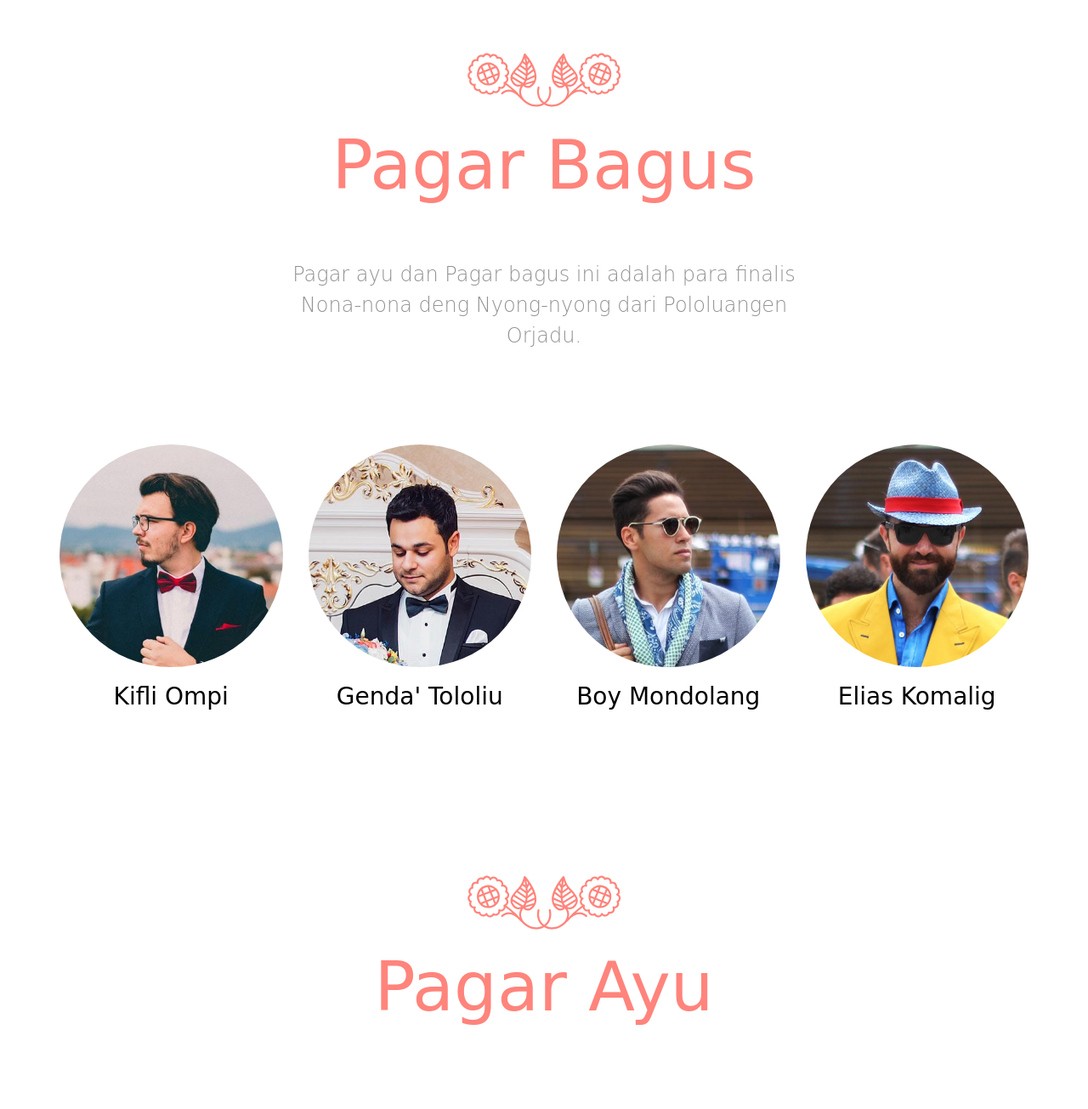
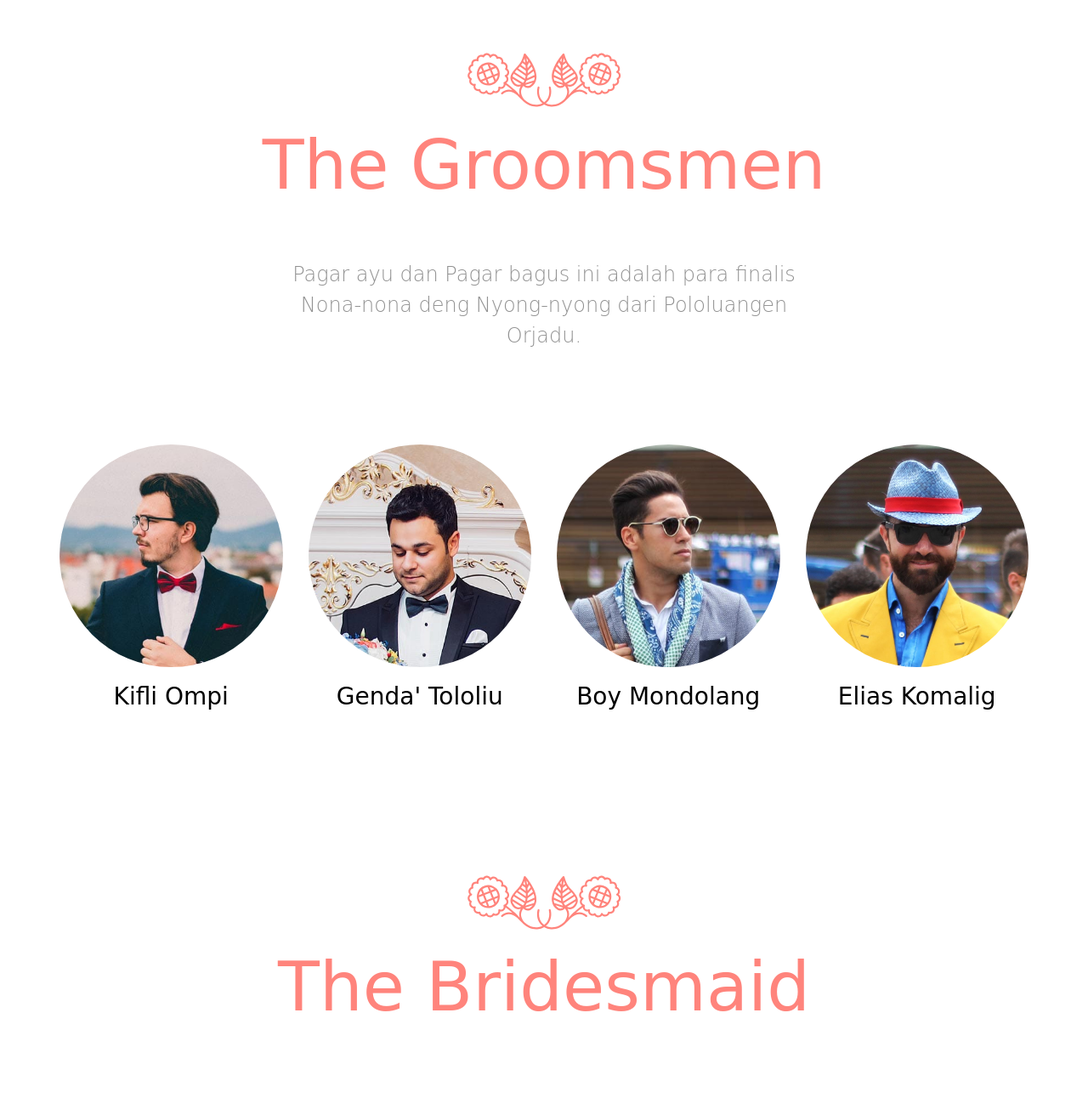
Before and after one commit to tololiuonay/musimkaweng.github.io, a plain HTML site: page index.html in a window 1280 px wide. Shown: the part 4600-5905 px from the top of the page at 85% size. Drawn offline with Linux system fonts and the light colour scheme; files whose address does not match are found by name; a web font is replaced by a local one.

Commit message:
Update index.html

```diff
--- a/index.html
+++ b/index.html
@@ -220,7 +220,7 @@
 				<div class="col-md-8 col-md-offset-2">
 					<div class="col-md-12 text-center section-heading svg-sm colored">
 						<img src="images/flaticon/svg/005-two.svg" class="svg" alt="Free HTML5 Bootstrap Template by QBootstrap.com">
-						<h2>Pagar Bagus</h2>
+						<h2>The Groomsmen</h2>
 						<div class="row">
 						<div class="col-md-10 col-md-offset-1 subtext  ">
 							<h3>Pagar ayu dan Pagar bagus ini adalah para finalis Nona-nona deng Nyong-nyong dari Pololuangen Orjadu.</h3>
@@ -259,7 +259,7 @@
 				<div class="col-md-8 col-md-offset-2">
 					<div class="col-md-12 text-center section-heading svg-sm colored">
 						<img src="images/flaticon/svg/005-two.svg" class="svg" alt="Free HTML5 Bootstrap Template by QBootstrap.com">
-						<h2>Pagar Ayu</h2>
+						<h2>The Bridesmaid</h2>
 					</div>
 				</div>
 			</div>
```
